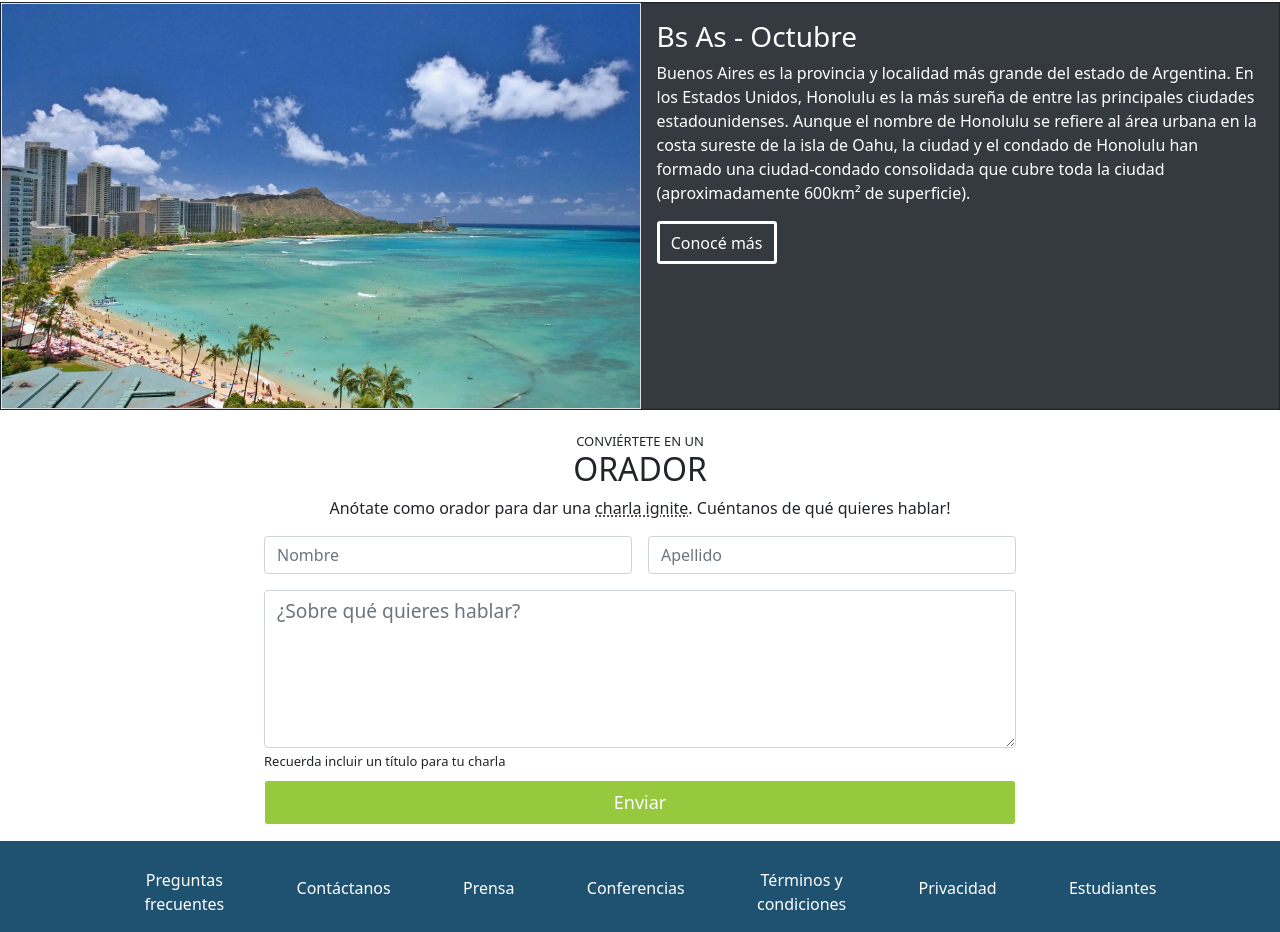
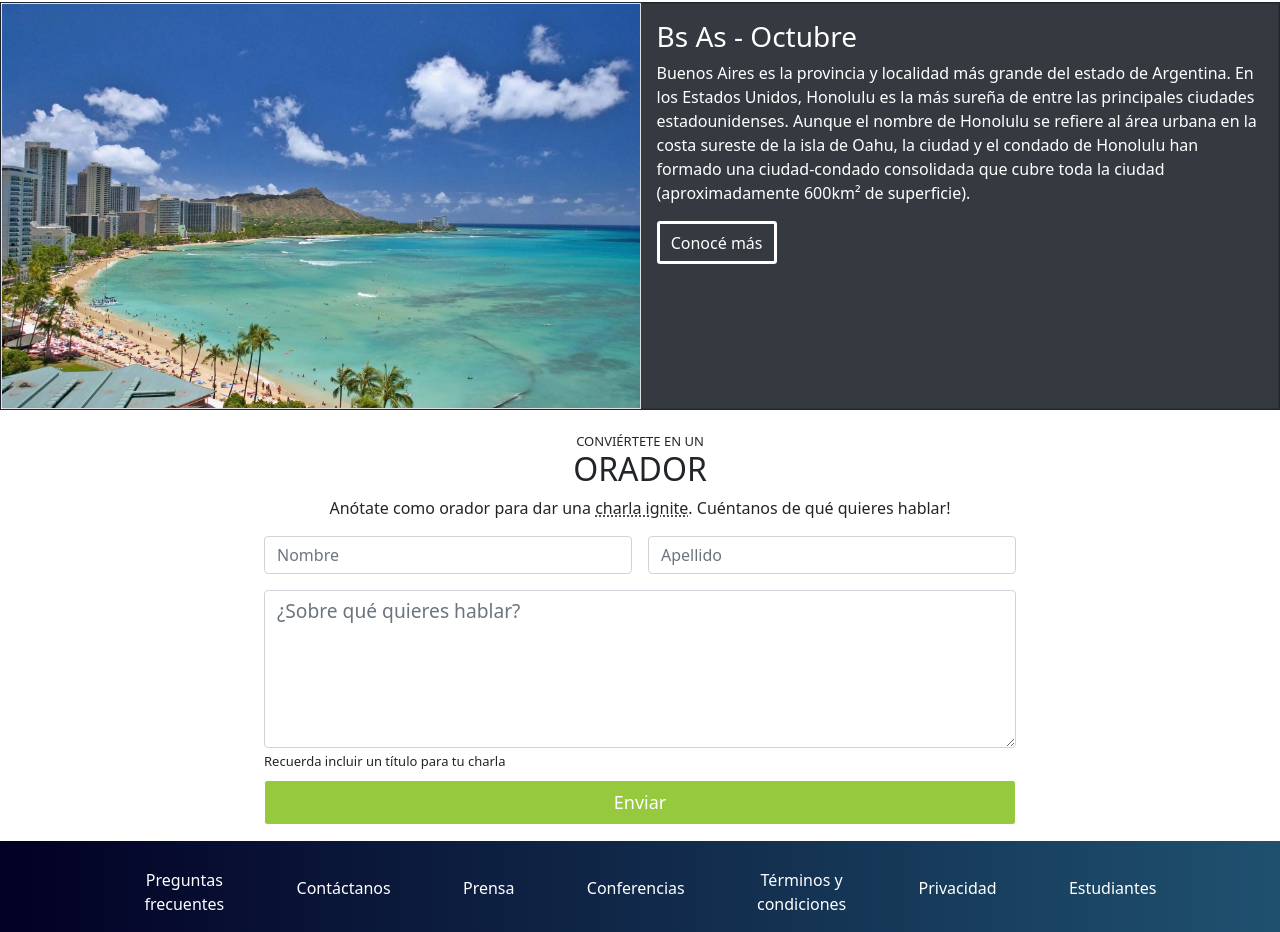
Before and after one commit to andressebastiandiz/trabajointegrador, a plain HTML site: page index.html in a window 1280 px wide. Shown: the part 809-1741 px from the top of the page. Drawn offline with nearby package versions, Linux system fonts and the light colour scheme.

Commit message:
Update style.css

```diff
--- a/css/style.css
+++ b/css/style.css
@@ -185,7 +185,8 @@ ul {
 }
 
 .footer {
-    background-color: rgb(31, 82, 113);
+    background: rgb(2,0,36);
+    background: linear-gradient(90deg, rgba(2,0,36,1) 0%, rgba(31,81,111,1) 100%, rgba(0,212,255,1) 100%);
 }
 
 .ulti {
```
